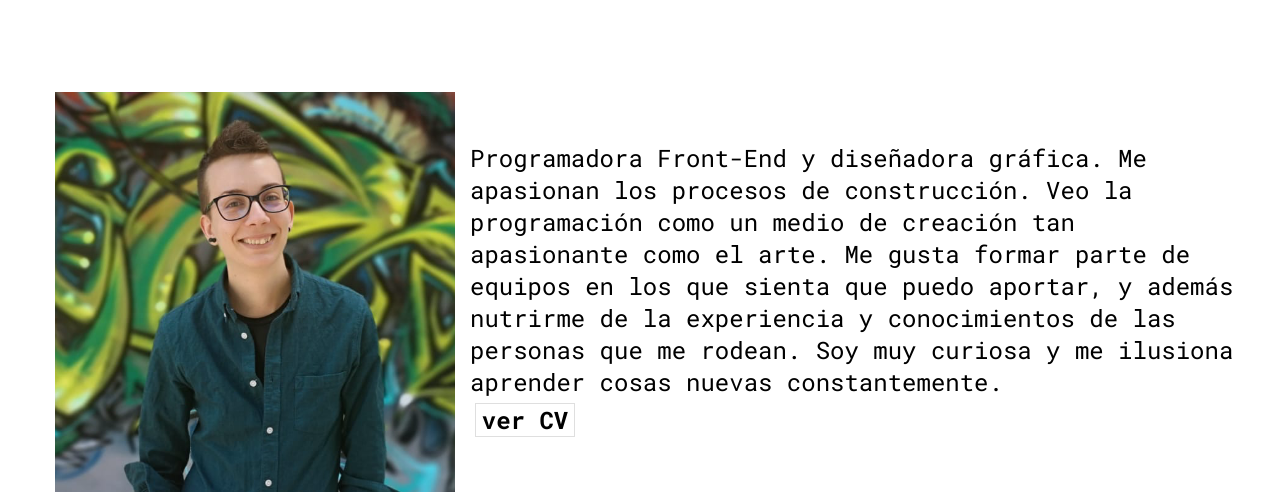
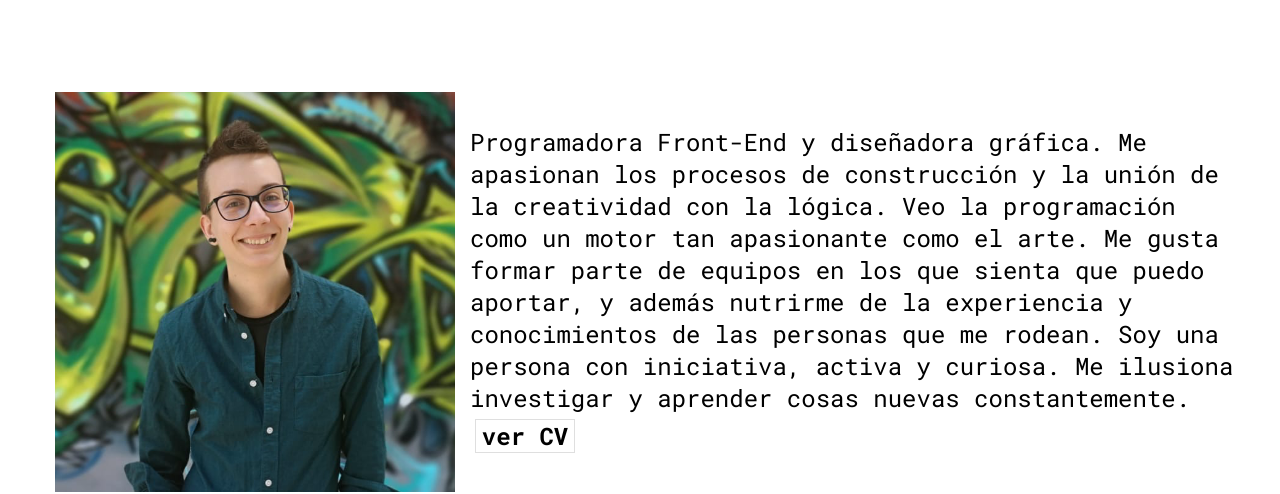
Before and after one commit to elvirafuente/personal-project, a React (Create React App) app: page / in a window 1280 px wide. Shown: the part 980-1474 px from the top of the page. Built offline with nearby package versions, Linux system fonts and the light colour scheme.

Commit message:
add new cv

```diff
--- a/src/components/About/index.js
+++ b/src/components/About/index.js
@@ -11,7 +11,11 @@ function About() {
                 <div className="section__content">
                     <img src={ProfilePicture} alt="Elvira Fuente" className="section__image" />
                     <div className="section__description-container">
-                        <p className="section__description">Programadora Front-End y diseñadora gráfica. Me apasionan los procesos de construcción. Veo la programación como un medio de creación tan apasionante como el arte. Me gusta formar parte de equipos en los que sienta que puedo aportar, y además nutrirme de la experiencia y conocimientos de las personas que me rodean. Soy muy curiosa y me ilusiona aprender cosas nuevas constantemente.</p>
+                        <p className="section__description">Programadora Front-End y diseñadora gráfica.
+
+Me apasionan los procesos de construcción y la unión de la creatividad con la lógica. Veo la programación como un motor tan apasionante como el arte.
+
+Me gusta formar parte de equipos en los que sienta que puedo aportar, y además nutrirme de la experiencia y conocimientos de las personas que me rodean. Soy una persona con iniciativa, activa y curiosa. Me ilusiona investigar y aprender cosas nuevas constantemente.</p>
                         <a href={CV} target="_blank" rel="noopener noreferrer" className="card__link"><p className="card__link-text">ver CV</p></a>
                     </div>
                 </div>
```
Also changed, not shown: 8 other files (tests, documents, lock files or other folders).
